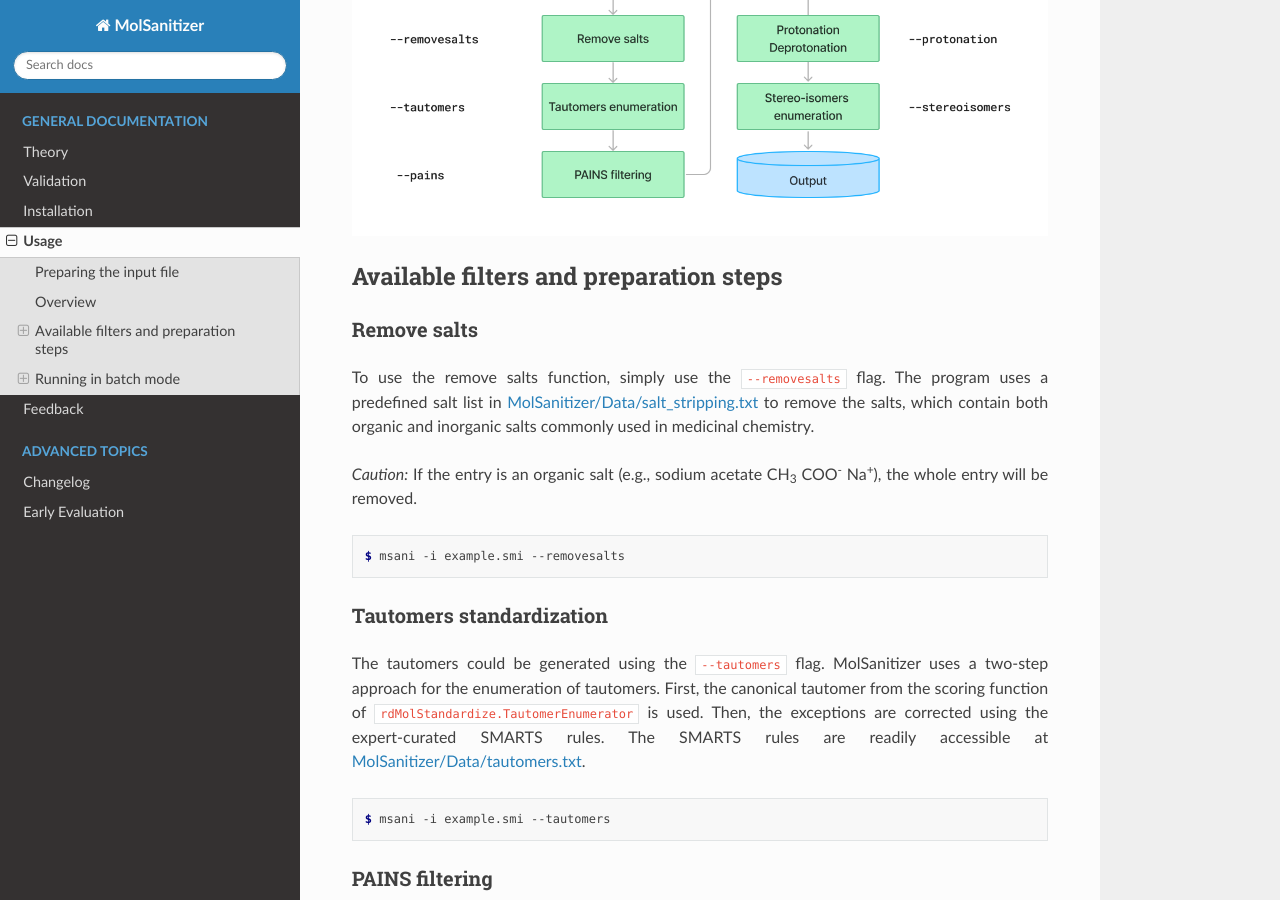
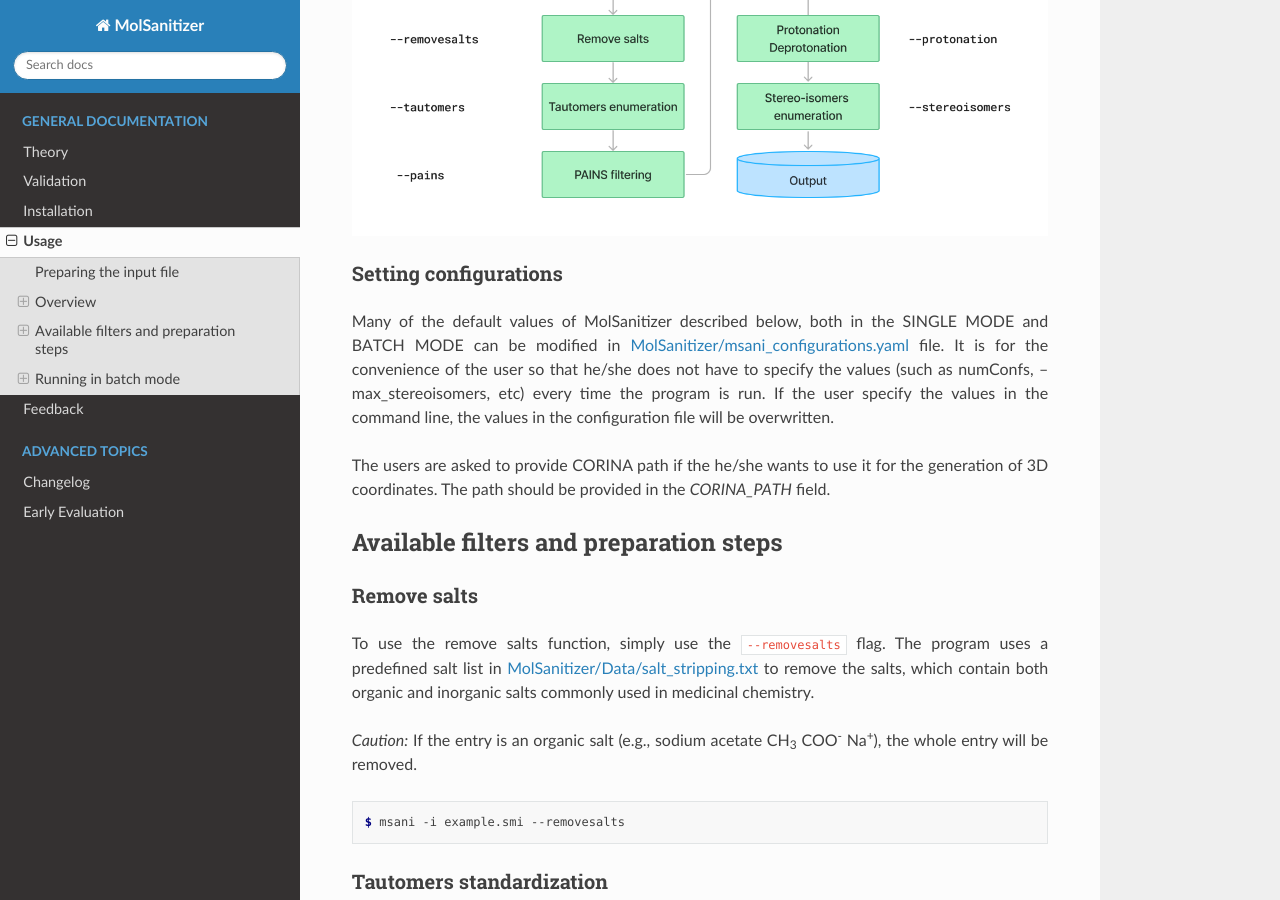
Before and after one commit to phonglam3103/msani-readthedocs, a Sphinx documentation site: the page built from docs/source/usage.rst, in a window 1280 px wide and 900 px high, scrolled down 1040 px. Built offline with Sphinx 7.4.7 and the Read the Docs theme 3.1.0, drawn with Linux system fonts in a browser that asks for light colours; formulas are drawn with MathJax 3; some of the changed text lies outside the part shown.

Commit message:
Update usage to CORINA.

```diff
--- a/docs/source/usage.rst
+++ b/docs/source/usage.rst
@@ -38,6 +38,14 @@
 
 .. image:: _static/Workflow.png
    :width: 800px
+
+Setting configurations
+======================
+
+Many of the default values of MolSanitizer described below, both in the SINGLE MODE and BATCH MODE can be modified in `MolSanitizer/msani_configurations.yaml <https://github.com/Isra3l/MolSanitizer/blob/main/msani_configurations.yaml>`_ file. It is for the convenience of the  user so that he/she does not have to specify the values (such as numConfs, --max_stereoisomers, etc) every time the program is run. If the user specify the values in the command line, the values in the configuration file will be overwritten.
+
+The users are asked to provide CORINA path if the he/she wants to use it for the generation of 3D coordinates. The path should be provided in the `CORINA_PATH` field.
+
 
 Available filters and preparation steps
 ***************************************
@@ -150,17 +158,19 @@
    N[C@@]12C[C@@H]3C[C@@H](C[C@@H](C3)[C@H]1O)C2     mol8_1
    N[C@@]12C[C@@H]3C[C@@H](C[C@@H](C3)[C@@H]1O)C2    mol8_2
 
-It is possible to define the maximum number of stereoisomers generated for each molecule by adding the ``--max_isomers`` flag.
+It is possible to define the maximum number of stereoisomers generated for each molecule by adding the ``--max_stereoisomers`` flag.
 
 .. code-block:: console
 
-    $ msani -i example.smi --stereoisomers --max_isomers 30
+    $ msani -i example.smi --stereoisomers --max_stereoisomers 32
 
 DB2 generation for DOCK 3.8
 ============================
 
 
 The DB2 format ready for docking using DOCK 3.8 can be obtained using the ``--db2`` flag. MolSanitizer employs the `srETKDG-v3 <https://pubs.acs.org/doi/10.1021/acs.jcim.0c00025>`_ (small-ring ETKDGv3) method of Rdkit to generate 10 or 100 initial conformations, which will be energy minimized using the `MMFF94s <https://doi.org/10.1186/s13321-014-0037-3>`_ forcefield. Some systematic error from the MMFF94s such as the non-planarity of th aromatic nitrogen atoms are fixed using a set of constraints. In cases when RDKit takes too long to embed the molecule (2 minutes), the new embedding method of `Open Babel <https://jcheminf.biomedcentral.com/articles/10.1186/s13321-019-0372-5>`_ will be used to generate the initial conformer.
+
+It is now also possible to generate the initial conformation using CORINA by adding the ``--corina`` flag. The user is asked to add the path to CORINA program as well as can set the default behavior of the program to use CORINA every time in the configuration file.
 
 
 The energy-minimum conformer will then be used as the initial conformer for torsional sampling using the Monte Carlo (stochastic) method.
@@ -193,22 +203,6 @@
     -t, --time                  Time limit in hours for each SLURM job (default: 96)
     --max_jobs                  Maximum number of jobs to run simultaneously (default: 500)
 
-Setting configurations
-======================
-
-The default values of these additional flags can be modified in the `MolSanitizer/batch_configurations.yaml <https://github.com/Isra3l/MolSanitizer/blob/main/batch_configurations.yaml>`_ file.
-
-The default configuration file is as follows:
-
-.. code-block:: yaml
-
-    SLURM_ACCOUNT: 'naiss2023-3-39'
-    LINES_PER_JOB: 200
-    TIME_LIMIT: 96
-    MAX_JOBS: 500
-    TIMEOUT: 2
-
-
 Usage
 =====
 
```
